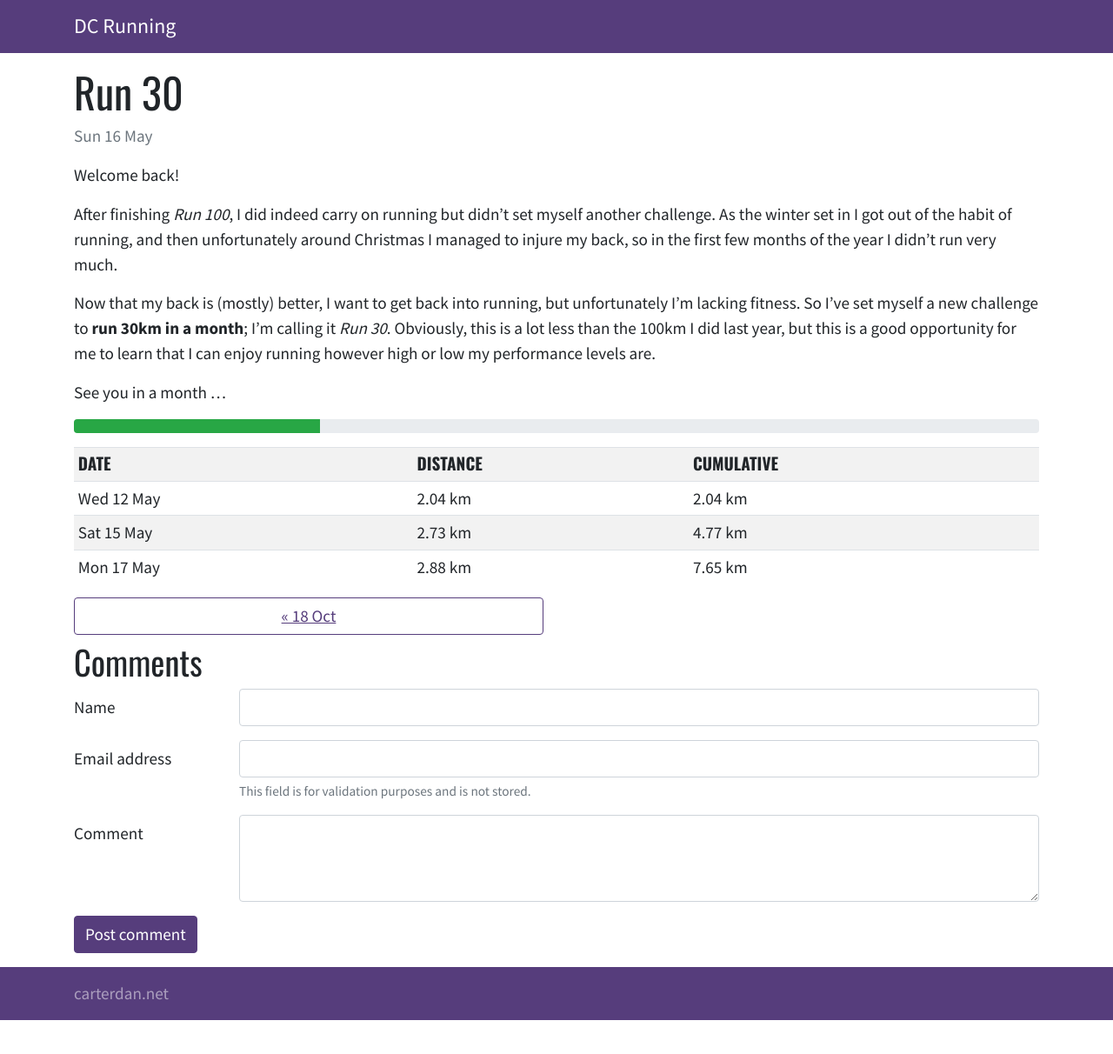
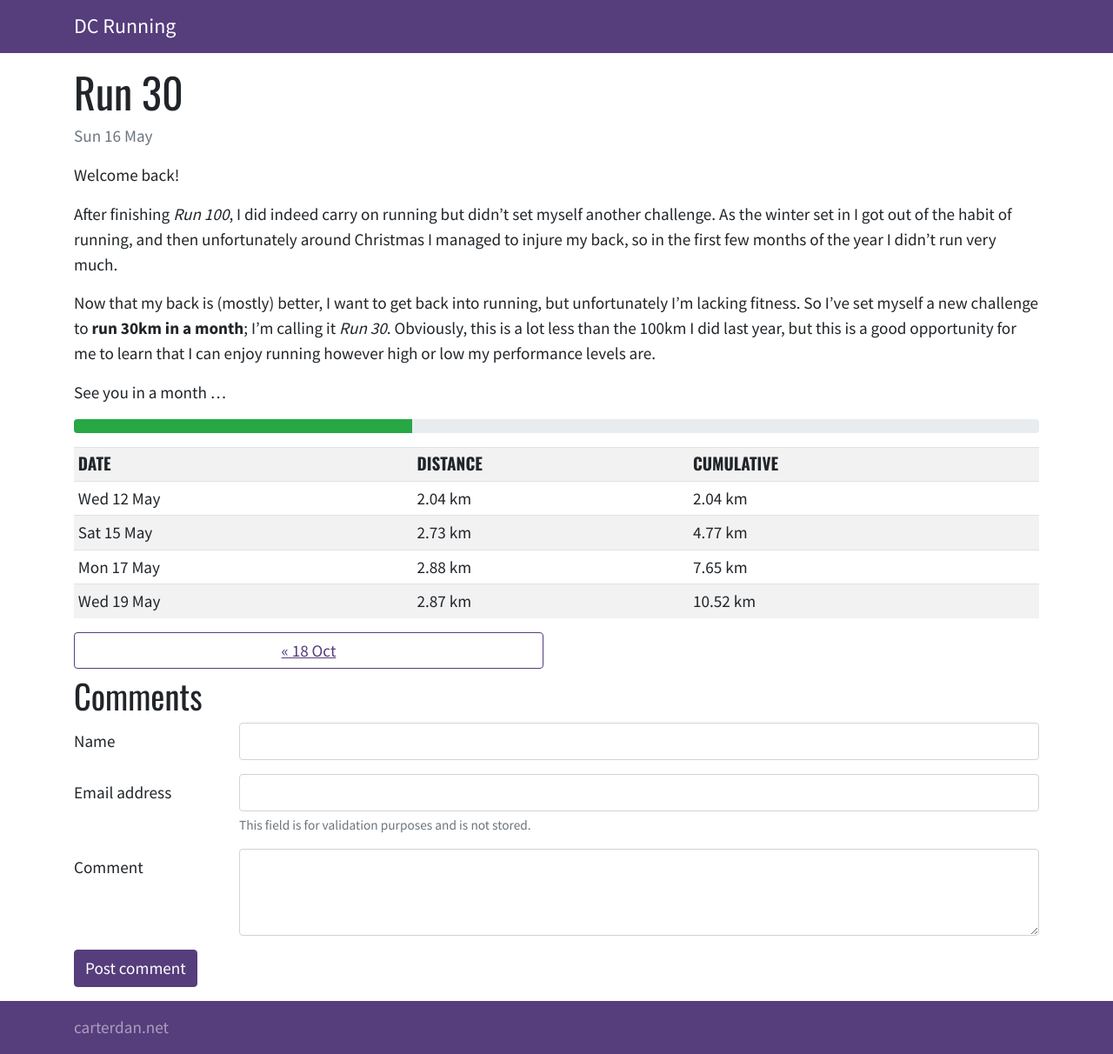
Before and after one commit to djcarter85/running, a Jekyll site: the page built from _posts/2021-05-16-run30.md, in a window 1280 px wide. Shown: the whole page at 87% size. Built offline with Jekyll 4.4.1, drawn with Linux system fonts in a browser that asks for light colours; nearby versions of some CDN libraries; before the commit the page ends 1173 px from its top, so only the background shows below that.

Commit message:
Add run 4

```diff
--- a/_data/run30.json
+++ b/_data/run30.json
@@ -1,6 +1,6 @@
 {
   "target-distance": 30,
-  "distance-run": 7.65,
+  "distance-run": 10.52,
   "runs": [
     {
       "date": "2021-05-12",
@@ -16,6 +16,11 @@
       "date": "2021-05-17",
       "distance": 2.88,
       "cumulative-distance": 7.65
+    },
+    {
+      "date": "2021-05-19",
+      "distance": 2.87,
+      "cumulative-distance": 10.52
     }
   ]
 }
```
